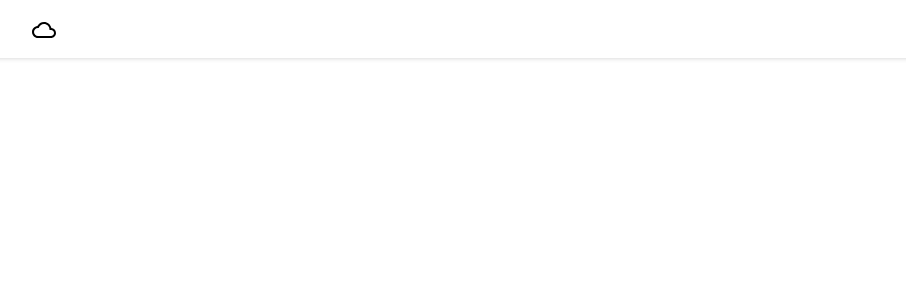
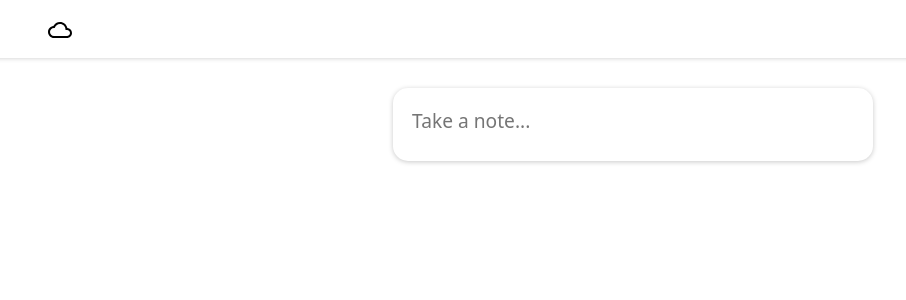
Before and after one commit to macas99/React-frontend-Express.js-MongoDB-backend-note-app, a React (Create React App) app in the folder frontend/notes-frontend/: page / in a window 1280 px wide. Shown: the top 300 px of the page, without its empty margins (7-913 px from the left). Built offline with nearby package versions, Linux system fonts and the light colour scheme.

Commit message:
Input area to write new notes

```diff
--- a/frontend/notes-frontend/public/styles.css
+++ b/frontend/notes-frontend/public/styles.css
@@ -1,8 +1,7 @@
 header {
   background-color: #fff;
-    margin: auto -16px;
   padding: 16px 55px;
-    box-shadow: 0 0 5px 0 rgba(0, 0, 0, 0.2);
+  box-shadow: 0 0 5px 0 rgb(201, 201, 201);
 }
 
 header p {
@@ -10,3 +9,41 @@ header {
   font-weight: 200;
   margin-bottom: 0;
 }
+
+form.input-area {
+  position: relative;
+  width: 480px;
+  margin: 30px auto 20px auto;
+  background: #fff;
+  padding: 15px;
+  border-radius: 15px;
+  box-shadow: 0 1px 5px rgb(201, 201, 201);
+
+}
+
+form.input-area input,
+form.input-area textarea {
+  width: 100%;
+  border: none;
+  padding: 4px;
+  outline: none;
+  cursor: auto;
+  font-size: 1.2em;
+  font-family: inherit;
+  resize: none;
+}
+
+textarea::-webkit-scrollbar {
+  width: 10px;
+}
+
+textarea::-webkit-scrollbar-track {
+  -webkit-box-shadow: inset 0 0 3px rgb(201, 201, 201);
+  box-shadow: inset 0 0 3px rgb(201, 201, 201);
+  border-radius: 15px;
+}
+
+textarea::-webkit-scrollbar-thumb {
+  background-color: #babac0;
+  border-radius: 16px;
+}
--- a/frontend/notes-frontend/src/components/App.js
+++ b/frontend/notes-frontend/src/components/App.js
@@ -1,10 +1,12 @@
 import React from 'react';
 import Navbar from './Navbar'
+import InputArea from './InputArea'
 
 function App() {
   return (
     <div>
       <Navbar />
+      <InputArea />
     </div>
   );
 }
--- /dev/null
+++ b/frontend/notes-frontend/src/components/InputArea.js
@@ -0,0 +1,69 @@
+import React, { useState, useRef, useEffect } from "react";
+
+function InputArea() {
+  const [toggled, setToggled] = useState(false);
+  const [note, setNote] = useState({
+    title: "",
+    content: ""
+  });
+
+  function handleChange(event) {
+    const { name, value } = event.target;
+
+    setNote(prevNote => {
+      return {
+        ...prevNote,
+        [name]: value
+      };
+    });
+  }
+
+  function toggleOn() {
+    setToggled(true);
+  }
+
+  function useToggleOffOnOutsideClick(ref) {
+    useEffect(() => {
+      function handleClickOutside(event) {
+        if (ref.current && !ref.current.contains(event.target)) {
+          setToggled(false);
+        }
+      }
+      document.addEventListener("mousedown", handleClickOutside);
+      return () => {
+        document.removeEventListener("mousedown", handleClickOutside);
+      };
+    }, [ref]);
+  }
+
+  const wrapperRef = useRef(null);
+  useToggleOffOnOutsideClick(wrapperRef);
+
+  return (
+    <div className="container">
+      <form className="input-area" ref={wrapperRef}>
+
+        {toggled &&
+          <input
+            name="title"
+            value={note.title}
+            onChange={handleChange}
+            placeholder="Title"
+          />
+        }
+
+        <textarea
+          name="content"
+          value={note.content}
+          rows={toggled ? 3 : 1}
+          onChange={handleChange}
+          onClick={toggleOn}
+          placeholder="Take a note..."
+        />
+
+      </form>
+    </div>
+  );
+}
+
+export default InputArea;
```
Lines whose indentation alone changed are shown as unchanged.
